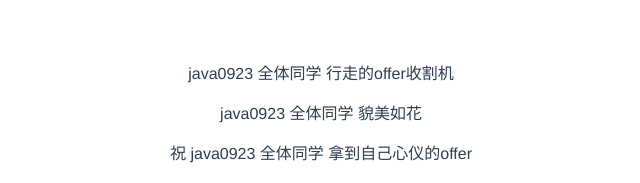
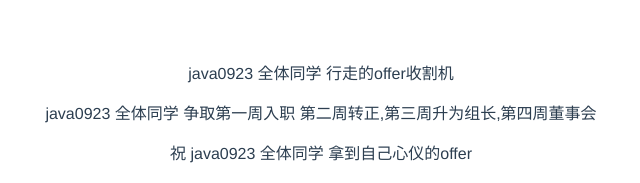
Before and after one commit to liuzhuzhu/hello-world01, a Vue app: page / in a window 1280 px wide. Shown: the top 183 px of the page, without its empty margins (319-959 px from the left). Built offline with nearby package versions, Linux system fonts and the light colour scheme.

Commit message:
Update App.vue

```diff
--- a/src/App.vue
+++ b/src/App.vue
@@ -1,7 +1,7 @@
 <template>
   <div id="app">
       <p>java0923 全体同学 行走的offer收割机</p>
-      <p>java0923 全体同学 貌美如花</p>
+      <p>java0923 全体同学 争取第一周入职 第二周转正,第三周升为组长,第四周董事会</p>
       <p>祝 java0923 全体同学 拿到自己心仪的offer</p>
       <p>祝 java0923 全体同学 拿到自己心仪的offer</p>
    <img src="http://img12.360buyimg.com/n1/s450x450_jfs/t1/142295/6/19866/63874/5fe4408eE401889c8/8f5c2b37676a2264.jpg"/>
```
